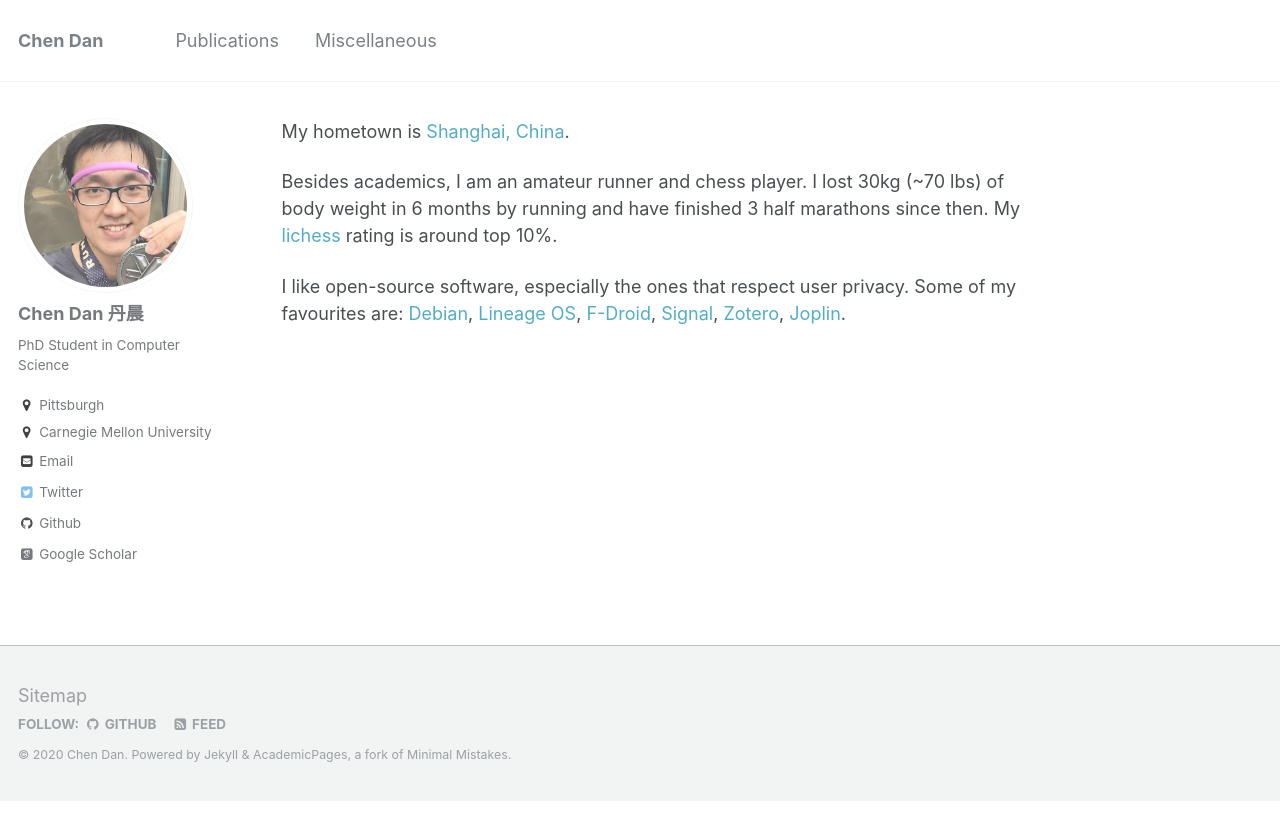
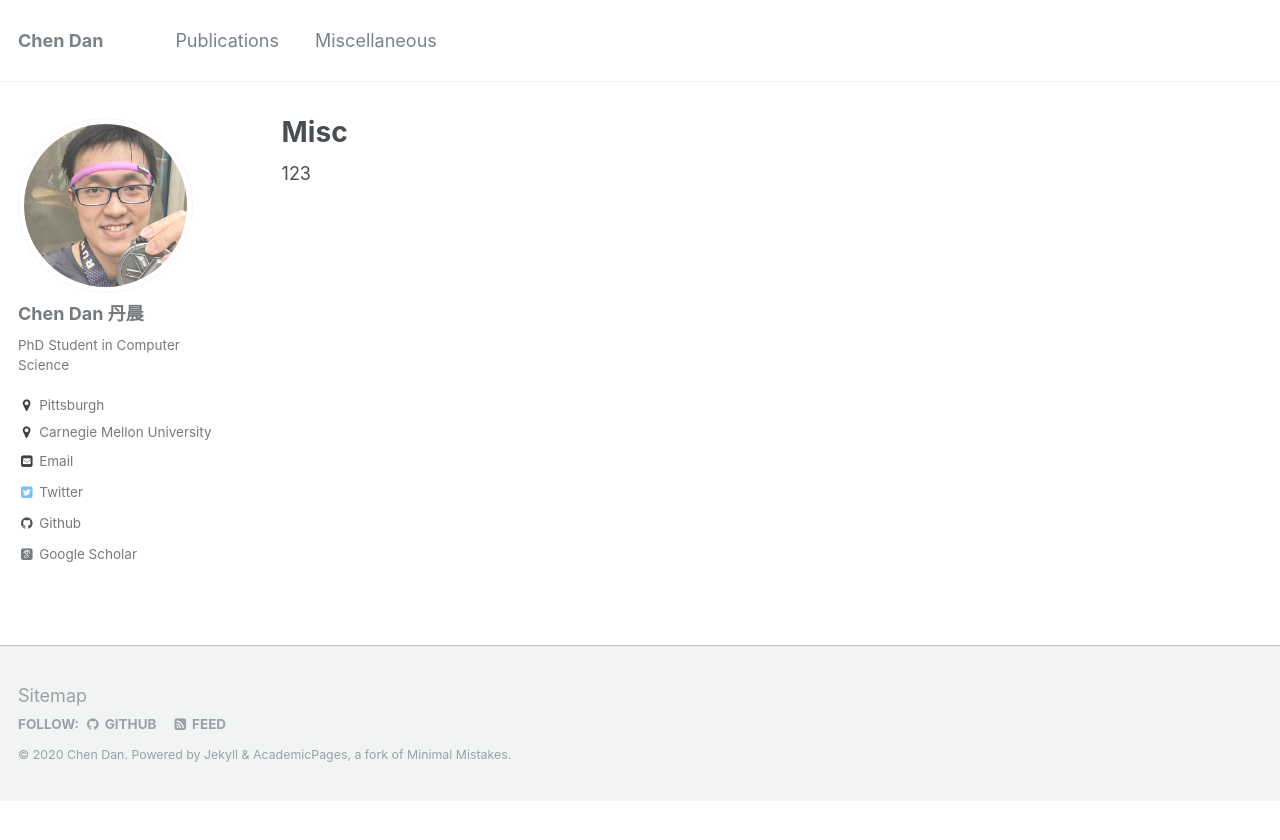
Before and after one commit to ChenDanCMU/chendancmu.github.io, a Jekyll site: the page built from _pages/miscellaneous.md, in a window 1280 px wide. Shown: the top 840 px of the page. Built offline with Jekyll 4.4.1, drawn with Linux system fonts in a browser that asks for light colours; some web fonts are replaced.

Commit message:
Update miscellaneous.md

```diff
--- a/_pages/miscellaneous.md
+++ b/_pages/miscellaneous.md
@@ -1,14 +1,17 @@
 ---
 -layout: archive
- title: "Miscellaneous"
+title: "Misc"
 permalink: /miscellaneous/
 author_profile: true
 ---
-My hometown is [Shanghai, China](https://en.wikipedia.org/wiki/Shanghai).
+123
 
-Besides academics, I am an amateur runner and chess player. I lost 30kg (~70 lbs) of body weight in 6 months by running and have finished 3 half marathons since then. My [lichess](https://lichess.org/) rating is around top 10%.
-
-I like open-source software, especially the ones that respect user privacy. Some of my favourites are: [Debian](https://www.debian.org/), [Lineage OS](https://lineageos.org/), [F-Droid](https://f-droid.org/), [Signal](https://www.signal.org/), [Zotero](https://www.zotero.org/), [Joplin](https://joplinapp.org/).
-
+{% if author.googlescholar %}
+  You can also find my articles on <u><a href="{{author.googlescholar}}">my Google Scholar profile</a>.</u>
+{% endif %}
 
 {% include base_path %}
+
+{% for post in site.publications reversed %}
+  {% include archive-single.html %}
+{% endfor %}
```
